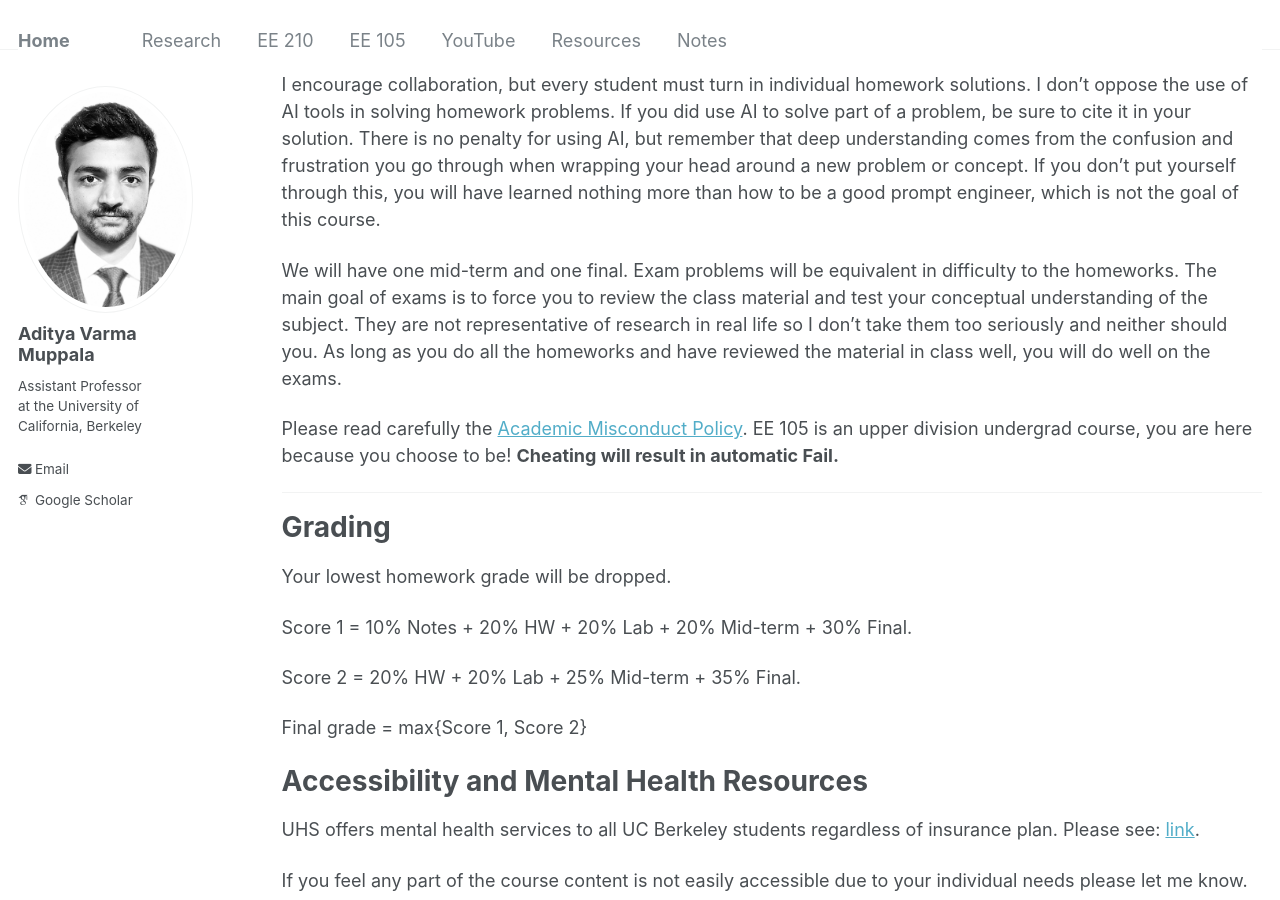
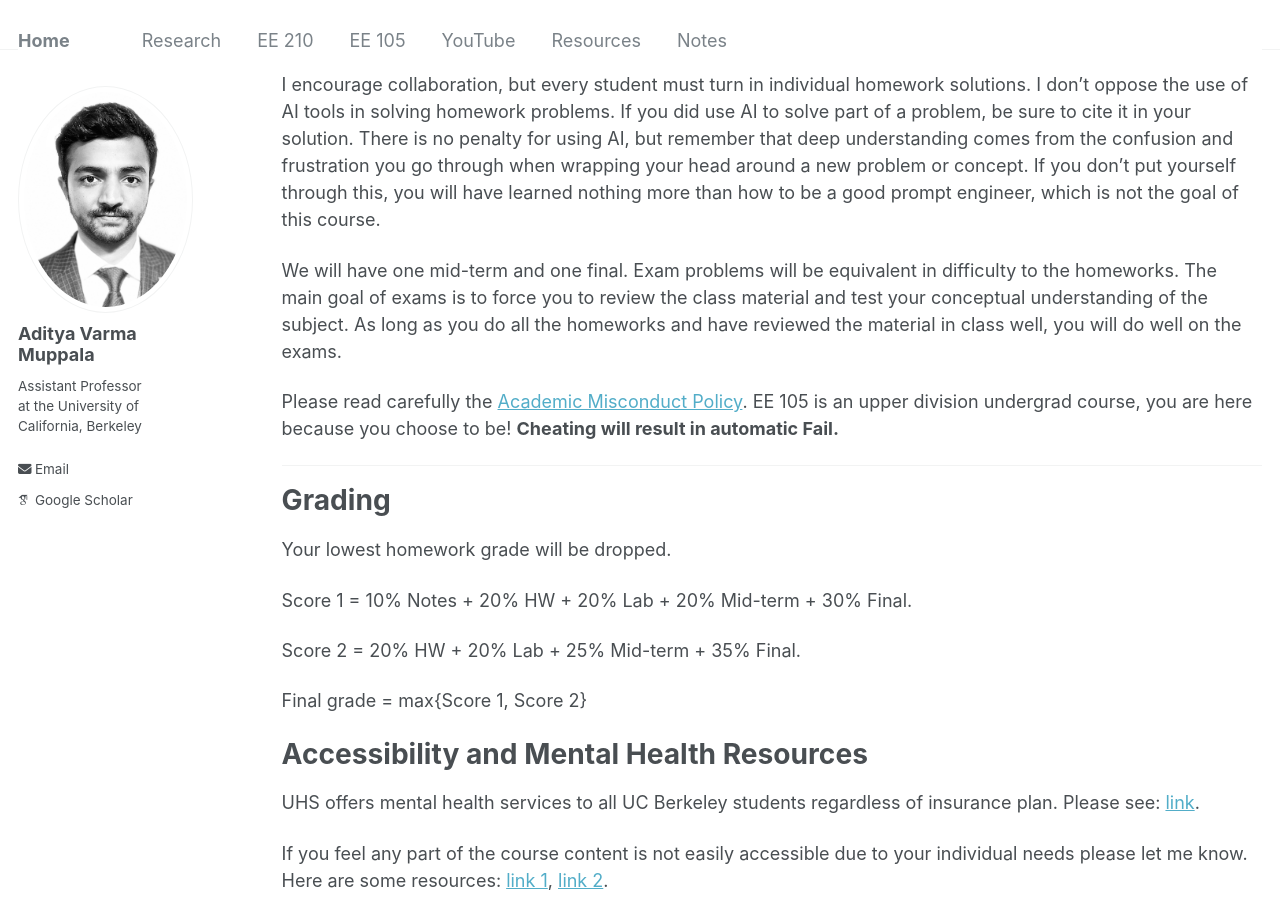
Before and after one commit to AdityaMuppala/adityamuppala.github.io, a Jekyll site: the page built from _pages/teaching105.md, in a window 1280 px wide and 900 px high, scrolled down 2449 px. Built offline with Jekyll 4.4.1, drawn with Linux system fonts in a browser that asks for light colours; some web fonts are replaced.

Commit message:
Update teaching105.md

```diff
--- a/_pages/teaching105.md
+++ b/_pages/teaching105.md
@@ -74,7 +74,7 @@ The first part of every homework will be to upload your notes from that week's l
 
 I encourage collaboration, but every student must turn in individual homework solutions. I don't oppose the use of AI tools in solving homework problems. If you did use AI to solve part of a problem, be sure to cite it in your solution. There is no penalty for using AI, but remember that deep understanding comes from the confusion and frustration you go through when wrapping your head around a new problem or concept. If you don't put yourself through this, you will have learned nothing more than how to be a good prompt engineer, which is not the goal of this course.
 
-We will have one mid-term and one final. Exam problems will be equivalent in difficulty to the homeworks. The main goal of exams is to force you to review the class material and test your conceptual understanding of the subject. They are not representative of research in real life so I don't take them too seriously and neither should you. As long as you do all the homeworks and have reviewed the material in class well, you will do well on the exams.
+We will have one mid-term and one final. Exam problems will be equivalent in difficulty to the homeworks. The main goal of exams is to force you to review the class material and test your conceptual understanding of the subject. As long as you do all the homeworks and have reviewed the material in class well, you will do well on the exams.
 
 Please read carefully the [Academic Misconduct Policy](https://eecs.berkeley.edu/resources/students/academic-misconduct/). EE 105 is an upper division undergrad course, you are here because you choose to be! **Cheating will result in automatic Fail.**
 
```
